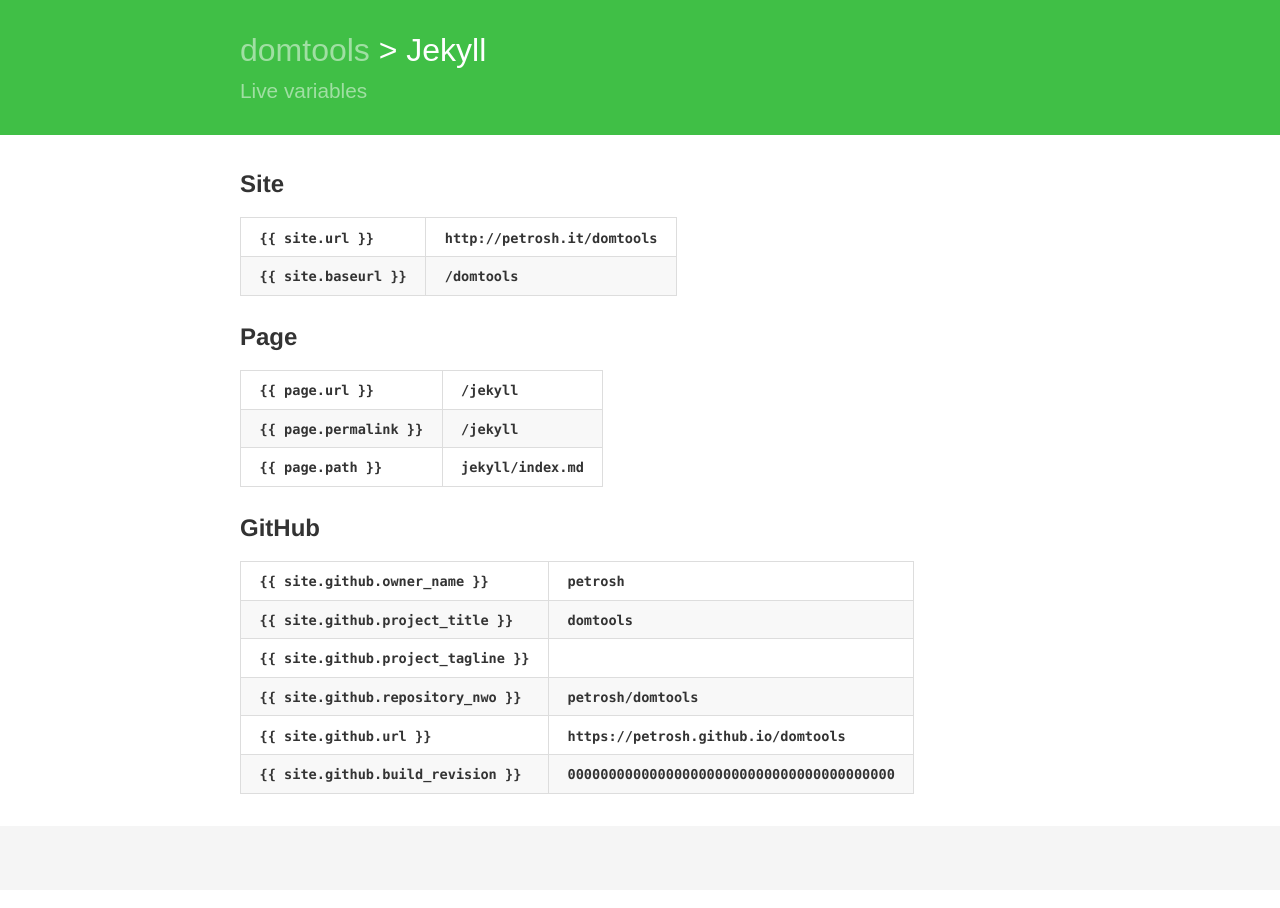
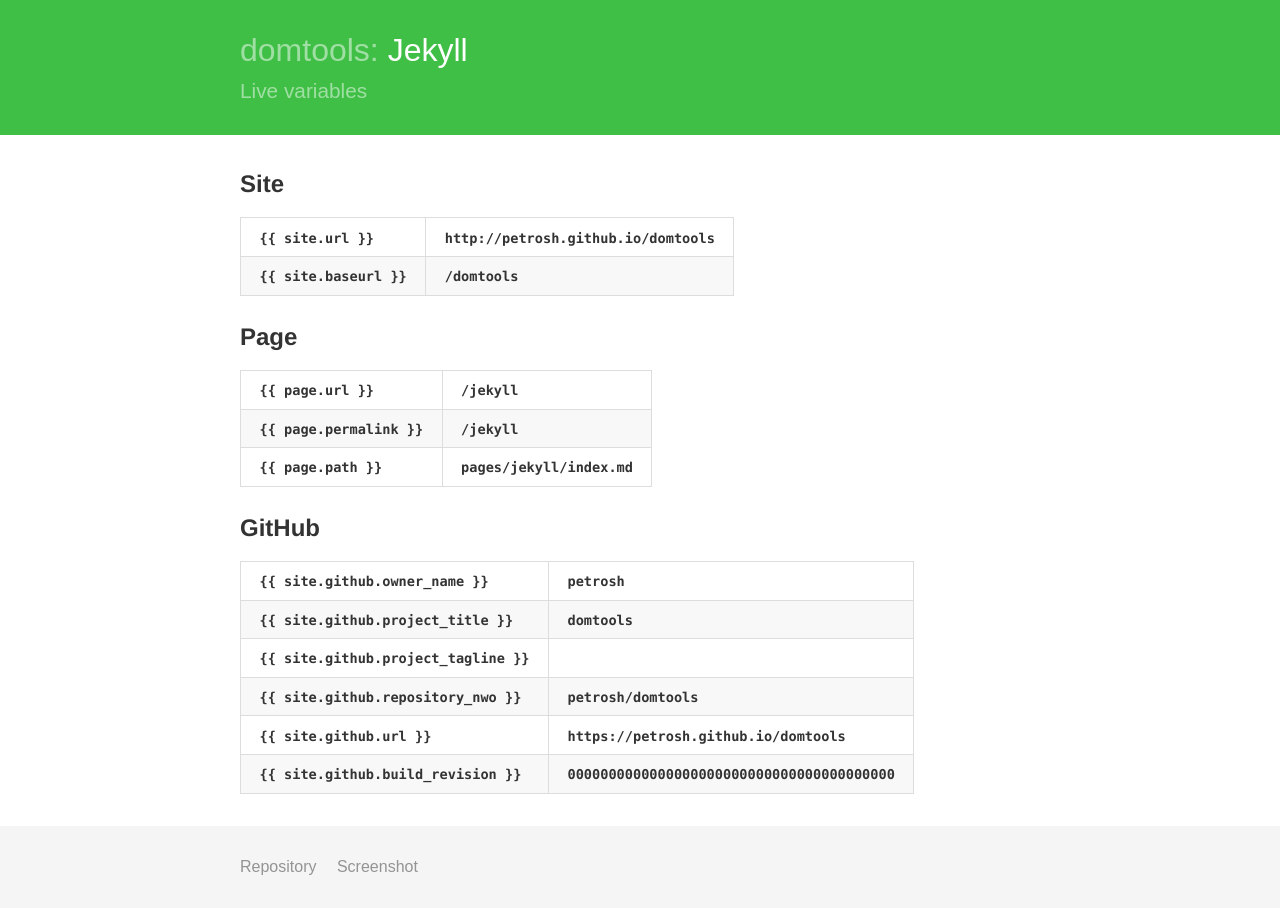
Before and after one commit to petrosh/domtools, a Jekyll site: the page built from pages/jekyll/index.md, in a window 1280 px wide. Built offline with Jekyll 4.4.1, drawn with Linux system fonts in a browser that asks for light colours.

Commit message:
Start to address #1

```diff
--- a/_config.yml
+++ b/_config.yml
@@ -2,7 +2,7 @@
 title: domtools
 description: Tools for the Document Object Module
 baseurl: /domtools
-url: http://petrosh.it/domtools
+url: http://petrosh.github.io/domtools
 github_username:  petrosh
 
 # Files
@@ -20,6 +20,7 @@
       path: "" # all files in the project
     values:
       layout: "default"
+      screenshot: false
 
 # Gems
 gems:
--- a/_includes/breadcrumb.html
+++ b/_includes/breadcrumb.html
@@ -1 +1 @@
-{% if page.title %}<a href="{{ site.url }}">{{ site.title | escape }}</a> &gt; {{ page.title | escape }}{% else %}{{ site.title | escape }}{% endif %}
+{% if page.title %}<a href="{{ site.url }}">{{ site.title | escape }}:</a> {{ page.title | escape }}{% else %}{{ site.title | escape }}{% endif %}
--- a/_includes/footer.html
+++ b/_includes/footer.html
@@ -1 +1,4 @@
-<footer></footer>
+<footer><p>
+	<a href="https://github.com/{{ site.github.repository_nwo }}">Repository</a>
+	{% if page.screenshot %}<a href="https://developer.microsoft.com/en-us/microsoft-edge/tools/screenshots/#{{ site.github.url }}{{ page.url | remove: '/' }}">Screenshot</a>{% endif %}
+</p></footer>
--- a/css/layout.sass
+++ b/css/layout.sass
@@ -5,7 +5,7 @@
 $brand-color:			#4078c0
 $lightred:				#c04040
 $forest:					#40bf46
-$melma:						#004040
+$melma:						#009688
 
 $header-text-color:rgba(255,255,255,0.5)
 $transparent-white: rgba(255,255,255,0.1)
--- a/js/G.js
+++ b/js/G.js
@@ -36,7 +36,7 @@
 	},
 	gotSha: function (response) {
 		// var file = 'script.js';
-		var file = (G.repoFolder) ? G.repoFolder + '/script.js' : 'script.js';
+		var file = (G.repoFolder) ? 'pages/' + G.repoFolder + '/script.js' : 'script.js';
 		if (response.data.message == 'Not Found') return G.loadScript(file);
 		G.refs.ghpages = response.data.object.sha;
 		return G.loadScript([G.rawCdn, G.refs.ghpages, file].join('/'));
--- a/prometto/script.js
+++ b/pages/prometto/script.js
@@ -6,7 +6,7 @@
 	return new Promise(function(resolve, reject) {
 		// Do the usual XHR stuff
 		var req = new XMLHttpRequest();
-		req.open('GET', 'book/' + url);
+		req.open('GET', 'pages/prometto/book/' + url);
 
 		req.onload = function() {
 			document.body.classList.remove('spinner');
@@ -56,6 +56,7 @@
 	// Now we have the chapters jsons in order! Loop through…
 	chapters.forEach(function(chapter) {
 		// …and add to the page
+		addHtmlToPage('<h3>Chapter ' + chapter.chapter + '</h3>');
 		addHtmlToPage(chapter.html);
 	});
 }).catch(function(err) {
```
Also changed, not shown: G/index.md (deleted, +0 -8 lines), index.md (+1 -0 lines), js/naledi.js (added, +29 -0 lines), pages/G/index.md (added, +21 -0 lines), pages/G/script.js (renamed from G/script.js, +6 -3 lines), pages/jekyll/index.md (renamed from jekyll/index.md, +1 -0 lines), pages/prometto/index.md (added, +15 -0 lines), prometto/index.md (deleted, +0 -8 lines), pages/G/README.md (renamed from G/README.md), pages/prometto/book/chapter-1.json (renamed from prometto/book/chapter-1.json), pages/prometto/book/chapter-2.json (renamed from prometto/book/chapter-2.json), pages/prometto/book/chapter-3.json (renamed from prometto/book/chapter-3.json), pages/prometto/book/story.json (renamed from prometto/book/story.json).
